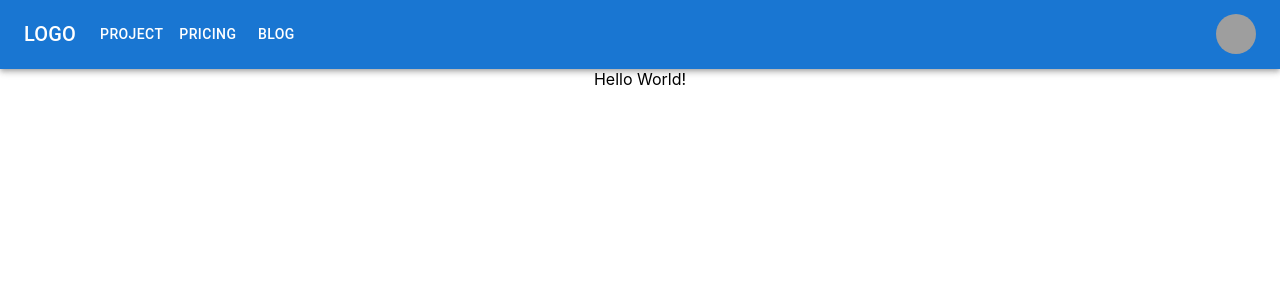
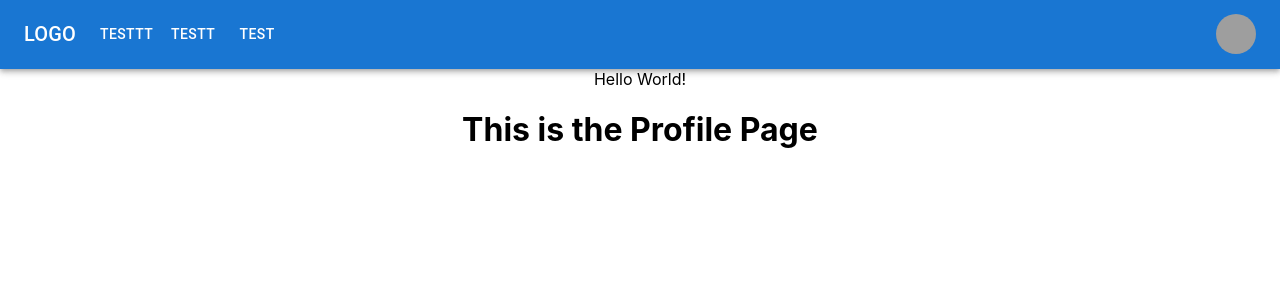
Before and after one commit to jgarner828/TheKitchenSync, a React (Create React App) app in the folder client/: page /profile in a window 1280 px wide. Shown: the top 300 px of the page. Built offline with nearby package versions, Linux system fonts and the light colour scheme; grey boxes are pictures that could not be loaded.

Commit message:
fixing navbar links

```diff
--- a/client/src/App.js
+++ b/client/src/App.js
@@ -22,6 +22,7 @@ function App() {
             <Route path="/" element={<Home />} />
             <Route path="/profile" element={<Profile />} />
             <Route path="/blog" element={<Blog />} />
+            <Route path="/login" element={<Login />} />
             <Route path="/spicechart" element={<SpiceChart />} />
         </Routes>
 
--- a/client/src/components/js/Blog.js
+++ b/client/src/components/js/Blog.js
@@ -5,6 +5,7 @@ export default function Blog() {
     return (
         <div>
             <p>Hello World</p>
+            <h1>This is the blog page</h1>
         </div>
     )
 }
--- a/client/src/components/js/NavBar.js
+++ b/client/src/components/js/NavBar.js
@@ -14,7 +14,7 @@ import MenuItem from '@mui/material/MenuItem';
 
 import { Link } from 'react-router-dom';
 
-const pages = ['Project', 'Pricing', 'Blog'];
+const pages = ['testtt', 'testt', 'test'];
 const settings = ['Profile', 'Account', 'Dashboard', 'Logout'];
 
 const Header = () => {
@@ -81,7 +81,15 @@ const Header = () => {
               <MenuItem component={Link} to="/profile" onClick={handleCloseNavMenu} color="primary">
                 Profile
               </MenuItem>
-              <MenuItem >AdamIsAwesome</MenuItem>
+              <MenuItem component={Link} to="/blog" onClick={handleCloseNavMenu} color="primary">
+                Blog
+              </MenuItem>
+              <MenuItem component={Link} to="/login" onClick={handleCloseNavMenu} color="primary">
+                Login
+              </MenuItem>
+              <MenuItem component={Link} to="/spicechart" onClick={handleCloseNavMenu} color="primary">
+                Spice Chart
+              </MenuItem>
               {pages.map((page) => (
 
                 <MenuItem key={page} onClick={handleCloseNavMenu}>
--- a/client/src/components/js/Profile.js
+++ b/client/src/components/js/Profile.js
@@ -7,6 +7,9 @@ export default function Profile() {
         <>
         <div>
             Hello World!
+            <h1>
+                This is the Profile Page
+            </h1>
         </div>
         </>
     )
```
Also changed, not shown: 1 other file (tests, documents, lock files or other folders).
